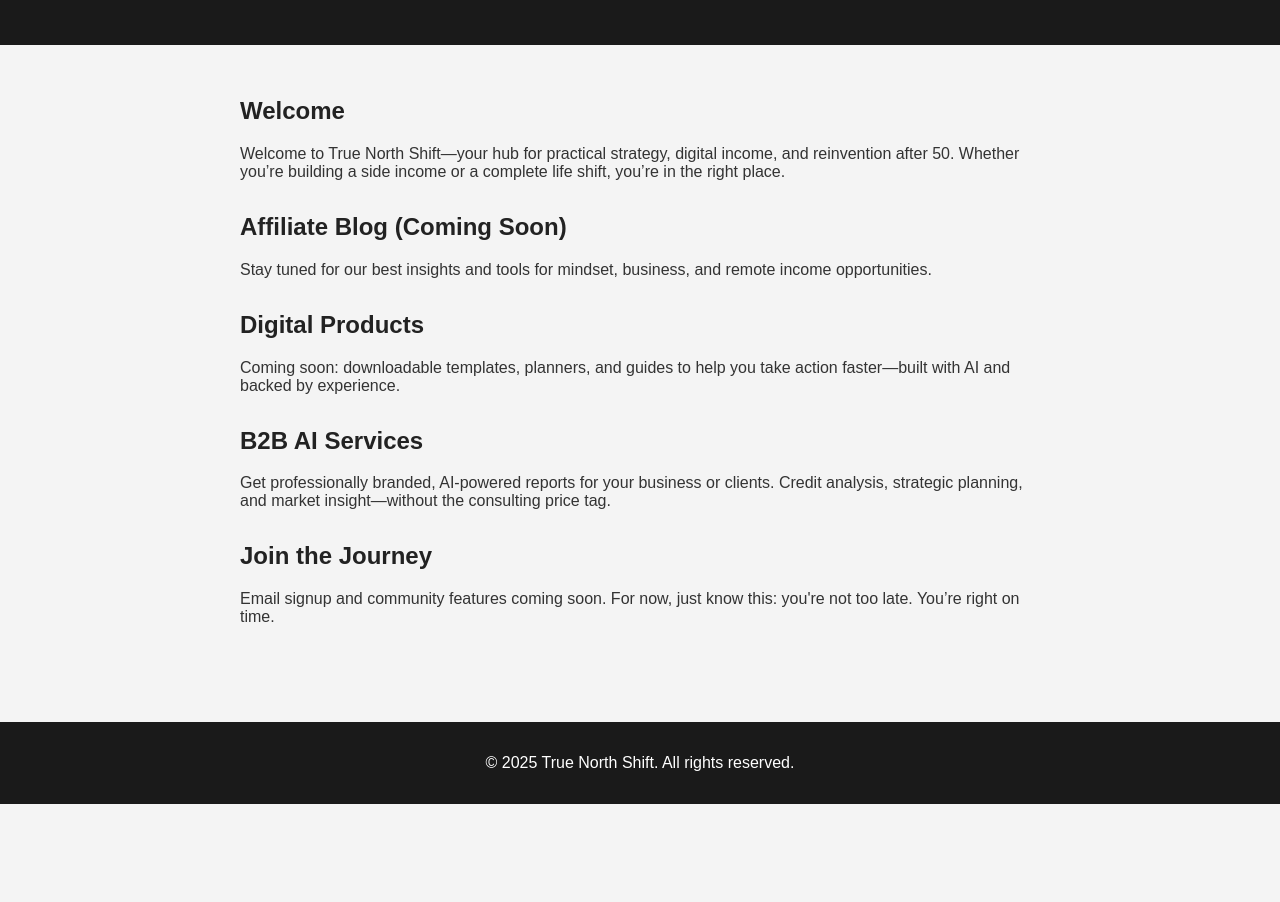
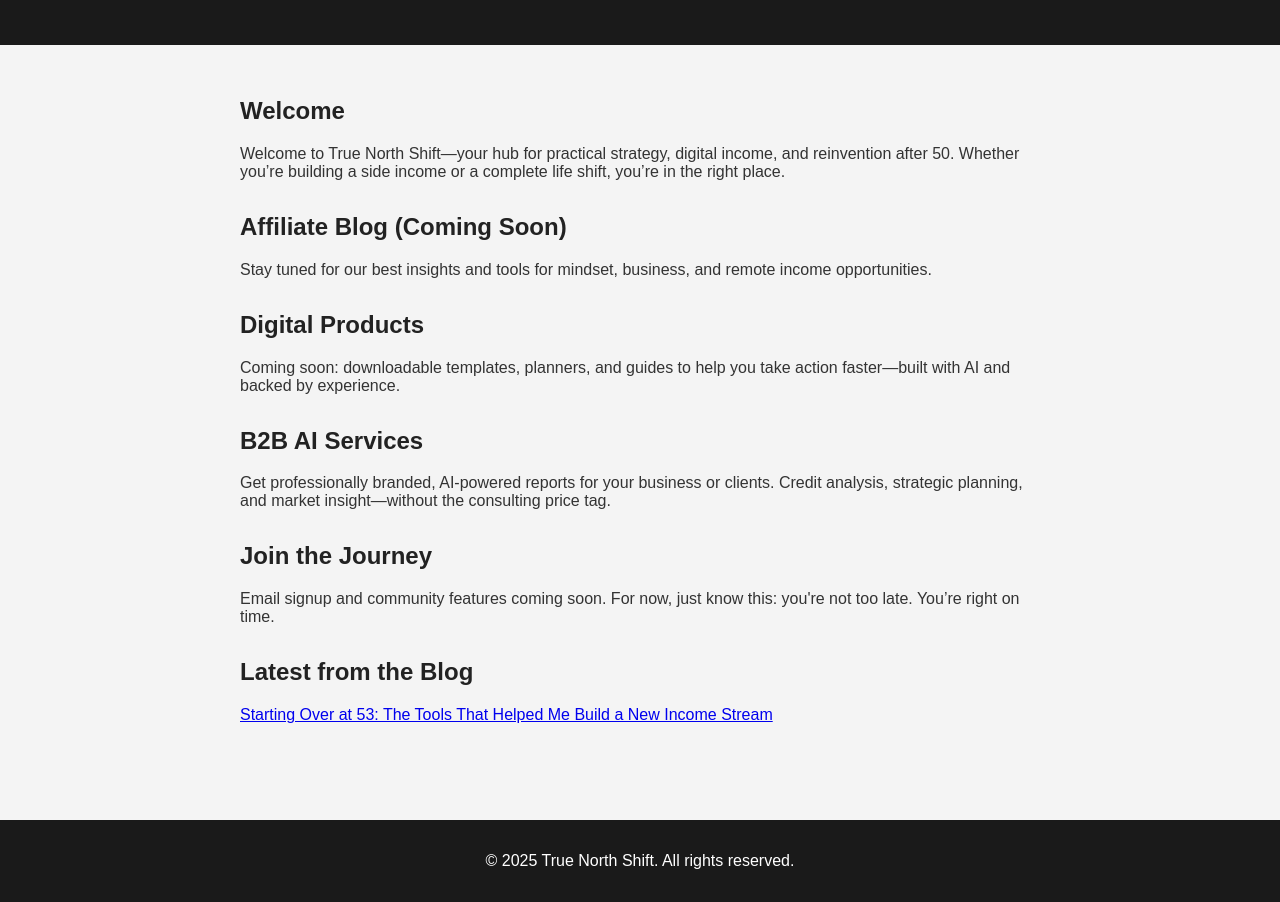
Before and after one commit to peter197230/truenorthshift, a plain HTML site: page index.html in a window 1280 px wide. Shown: the part 133-1035 px from the top of the page. Before the commit the page ends 937 px from the top, so only its background shows below. Drawn offline with Linux system fonts and the light colour scheme.

Commit message:
Add files via upload

```diff
--- a/index.html
+++ b/index.html
@@ -64,7 +64,13 @@
             <h2>Join the Journey</h2>
             <p>Email signup and community features coming soon. For now, just know this: you're not too late. You’re right on time.</p>
         </section>
-    </main>
+
+<section>
+    <h2>Latest from the Blog</h2>
+    <p><a href="starting-over-at-53.html">Starting Over at 53: The Tools That Helped Me Build a New Income Stream</a></p>
+</section>
+
+</main>
     <footer>
         <p>&copy; 2025 True North Shift. All rights reserved.</p>
     </footer>
```
